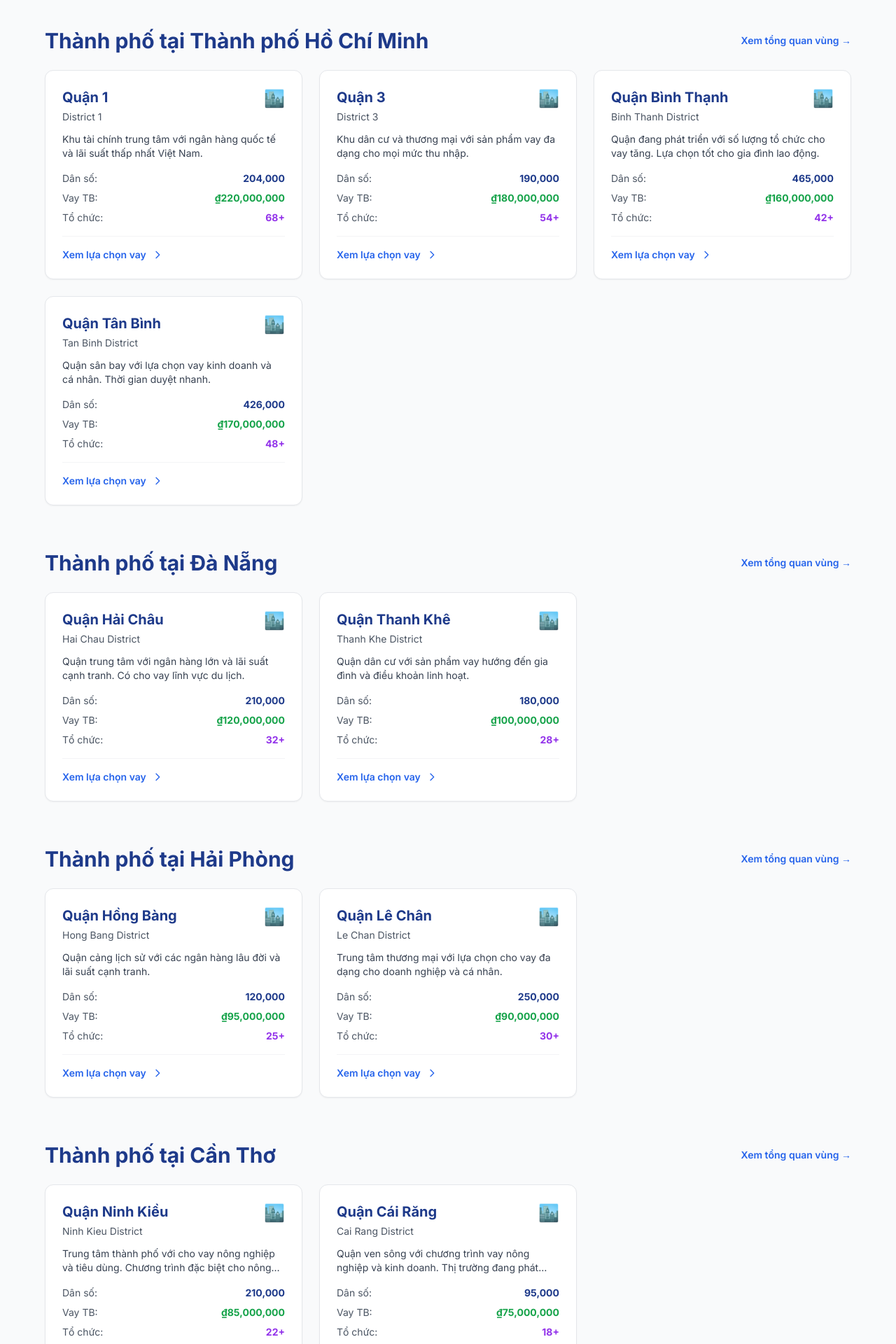
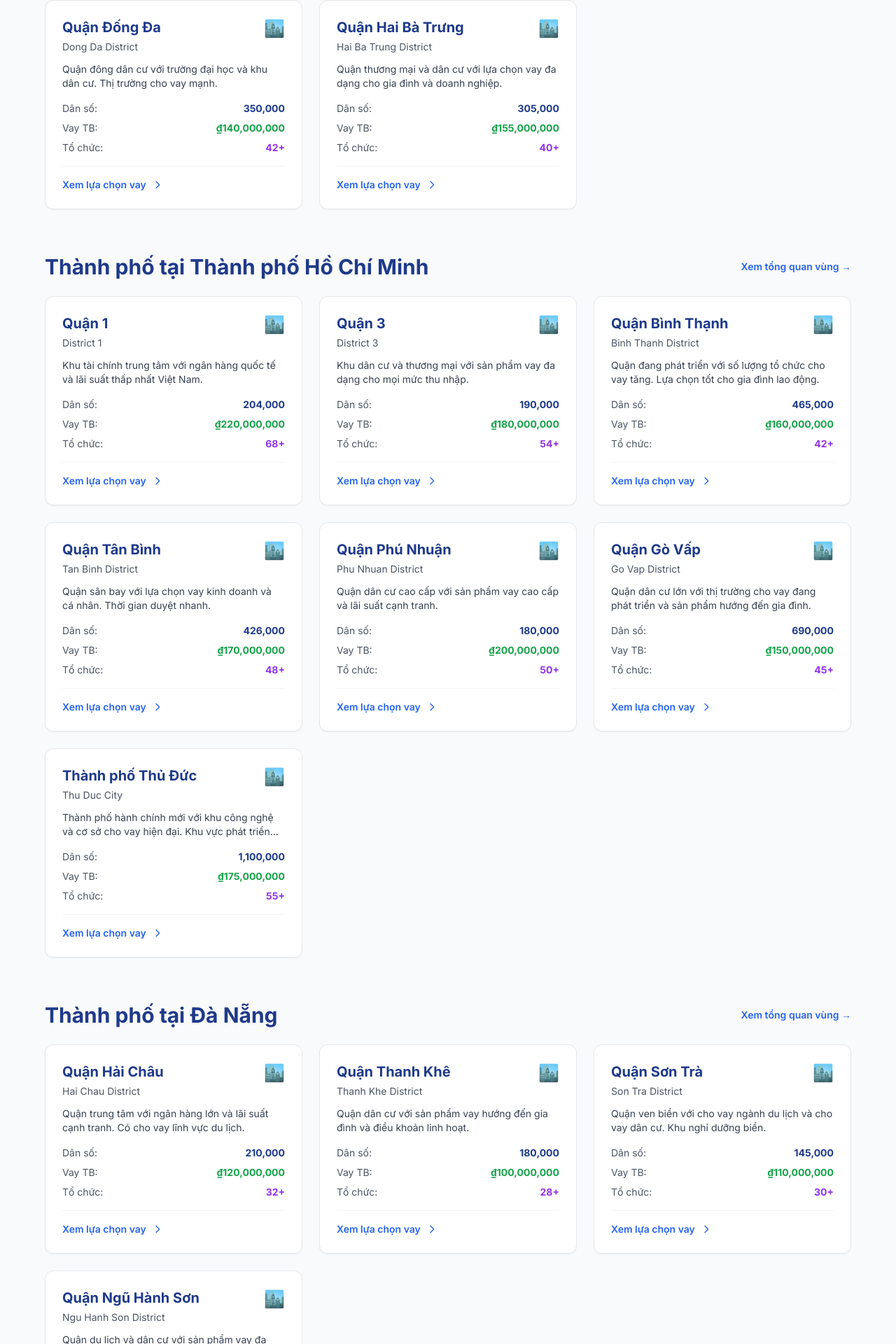
Before and after one commit to maloniai/USA-pujcky, a Next.js app in the folder loan-ai-portal/: page /vn/cities in a window 1280 px wide. Shown: the part 975-2895 px from the top of the page at 70% size. Built offline with nearby package versions, Linux system fonts and the light colour scheme; no server answers; a web font is replaced by a local one.

Commit message:
Expand Vietnam hub to 25+ cities across all 5 regions
Co-authored-by: malonitest <15632934+malonitest@users.noreply.github.com>

```diff
--- a/loan-ai-portal/src/data/countries.ts
+++ b/loan-ai-portal/src/data/countries.ts
@@ -57,7 +57,7 @@ export const liveCountries: CountryHub[] = [
     name: 'Vietnam',
     flag: '🇻🇳',
     description: 'Vay tiêu dùng và hợp nhất nợ cho cư dân Việt Nam. So sánh lãi suất từ các tổ chức tài chính được cấp phép.',
-    coverage: '5 regions • 15+ cities',
+    coverage: '5 regions • 26 cities',
     population: '98M',
     languages: ['Vietnamese'],
     regulator: 'State Bank of Vietnam (NHNN)',
--- a/loan-ai-portal/src/data/vietnam-cities.ts
+++ b/loan-ai-portal/src/data/vietnam-cities.ts
@@ -255,6 +255,203 @@ export const vietnamCities: VietnamCity[] = [
     popularLoanTypesVi: ['Vay nông nghiệp', 'Vay tiêu dùng', 'Vay kinh doanh', 'Vay khẩn cấp'],
     coordinates: { lat: 10.0369, lng: 105.7831 },
   },
+
+  // Additional Hanoi districts
+  {
+    name: 'Dong Da District',
+    nameVi: 'Quận Đống Đa',
+    slug: 'dong-da',
+    region: 'hanoi',
+    regionName: 'Hanoi',
+    regionNameVi: 'Hà Nội',
+    description: 'Densely populated district with universities and residential areas. Strong lending market.',
+    descriptionVi: 'Quận đông dân cư với trường đại học và khu dân cư. Thị trường cho vay mạnh.',
+    population: 350000,
+    avgLoanAmount: '₫140,000,000',
+    avgRate: '12-18% per year',
+    nearbyLenders: 42,
+    popularLoanTypes: ['Personal Loans', 'Education Loans', 'Home Improvement', 'Vehicle Loans'],
+    popularLoanTypesVi: ['Vay tiêu dùng', 'Vay học tập', 'Sửa chữa nhà', 'Vay xe'],
+    coordinates: { lat: 21.0144, lng: 105.8253 },
+  },
+  {
+    name: 'Hai Ba Trung District',
+    nameVi: 'Quận Hai Bà Trưng',
+    slug: 'hai-ba-trung',
+    region: 'hanoi',
+    regionName: 'Hanoi',
+    regionNameVi: 'Hà Nội',
+    description: 'Commercial and residential district with diverse loan options for families and businesses.',
+    descriptionVi: 'Quận thương mại và dân cư với lựa chọn vay đa dạng cho gia đình và doanh nghiệp.',
+    population: 305000,
+    avgLoanAmount: '₫155,000,000',
+    avgRate: '12-18% per year',
+    nearbyLenders: 40,
+    popularLoanTypes: ['Personal Loans', 'Business Loans', 'Home Improvement', 'Medical Loans'],
+    popularLoanTypesVi: ['Vay tiêu dùng', 'Vay kinh doanh', 'Sửa chữa nhà', 'Vay y tế'],
+    coordinates: { lat: 21.0069, lng: 105.8522 },
+  },
+
+  // Additional Ho Chi Minh City districts
+  {
+    name: 'Phu Nhuan District',
+    nameVi: 'Quận Phú Nhuận',
+    slug: 'phu-nhuan',
+    region: 'ho-chi-minh-city',
+    regionName: 'Ho Chi Minh City',
+    regionNameVi: 'Thành phố Hồ Chí Minh',
+    description: 'Upscale residential district with premium loan products and competitive rates.',
+    descriptionVi: 'Quận dân cư cao cấp với sản phẩm vay cao cấp và lãi suất cạnh tranh.',
+    population: 180000,
+    avgLoanAmount: '₫200,000,000',
+    avgRate: '11-17% per year',
+    nearbyLenders: 50,
+    popularLoanTypes: ['Personal Loans', 'Luxury Loans', 'Home Improvement', 'Investment Loans'],
+    popularLoanTypesVi: ['Vay tiêu dùng', 'Vay cao cấp', 'Sửa chữa nhà', 'Vay đầu tư'],
+    coordinates: { lat: 10.7989, lng: 106.6777 },
+  },
+  {
+    name: 'Go Vap District',
+    nameVi: 'Quận Gò Vấp',
+    slug: 'go-vap',
+    region: 'ho-chi-minh-city',
+    regionName: 'Ho Chi Minh City',
+    regionNameVi: 'Thành phố Hồ Chí Minh',
+    description: 'Large residential district with growing lending market and family-focused products.',
+    descriptionVi: 'Quận dân cư lớn với thị trường cho vay đang phát triển và sản phẩm hướng đến gia đình.',
+    population: 690000,
+    avgLoanAmount: '₫150,000,000',
+    avgRate: '12-18% per year',
+    nearbyLenders: 45,
+    popularLoanTypes: ['Personal Loans', 'Vehicle Loans', 'Home Improvement', 'Education Loans'],
+    popularLoanTypesVi: ['Vay tiêu dùng', 'Vay xe', 'Sửa chữa nhà', 'Vay học tập'],
+    coordinates: { lat: 10.8376, lng: 106.6664 },
+  },
+  {
+    name: 'Thu Duc City',
+    nameVi: 'Thành phố Thủ Đức',
+    slug: 'thu-duc',
+    region: 'ho-chi-minh-city',
+    regionName: 'Ho Chi Minh City',
+    regionNameVi: 'Thành phố Hồ Chí Minh',
+    description: 'New administrative city with tech parks and modern loan facilities. Rapid growth area.',
+    descriptionVi: 'Thành phố hành chính mới với khu công nghệ và cơ sở cho vay hiện đại. Khu vực phát triển nhanh.',
+    population: 1100000,
+    avgLoanAmount: '₫175,000,000',
+    avgRate: '11-17% per year',
+    nearbyLenders: 55,
+    popularLoanTypes: ['Personal Loans', 'Business Loans', 'Tech Startup Loans', 'Vehicle Loans'],
+    popularLoanTypesVi: ['Vay tiêu dùng', 'Vay kinh doanh', 'Vay khởi nghiệp công nghệ', 'Vay xe'],
+    coordinates: { lat: 10.8509, lng: 106.7717 },
+  },
+
+  // Additional Da Nang districts
+  {
+    name: 'Son Tra District',
+    nameVi: 'Quận Sơn Trà',
+    slug: 'son-tra',
+    region: 'da-nang',
+    regionName: 'Da Nang',
+    regionNameVi: 'Đà Nẵng',
+    description: 'Coastal district with tourism industry loans and residential lending. Beach resort area.',
+    descriptionVi: 'Quận ven biển với cho vay ngành du lịch và cho vay dân cư. Khu nghỉ dưỡng biển.',
+    population: 145000,
+    avgLoanAmount: '₫110,000,000',
+    avgRate: '13-19% per year',
+    nearbyLenders: 30,
+    popularLoanTypes: ['Personal Loans', 'Tourism Business Loans', 'Home Improvement', 'Vehicle Loans'],
+    popularLoanTypesVi: ['Vay tiêu dùng', 'Vay kinh doanh du lịch', 'Sửa chữa nhà', 'Vay xe'],
+    coordinates: { lat: 16.0626, lng: 108.2431 },
+  },
+  {
+    name: 'Ngu Hanh Son District',
+    nameVi: 'Quận Ngũ Hành Sơn',
+    slug: 'ngu-hanh-son',
+    region: 'da-nang',
+    regionName: 'Da Nang',
+    regionNameVi: 'Đà Nẵng',
+    description: 'Tourist and residential district with varied loan products for local businesses.',
+    descriptionVi: 'Quận du lịch và dân cư với sản phẩm vay đa dạng cho doanh nghiệp địa phương.',
+    population: 70000,
+    avgLoanAmount: '₫105,000,000',
+    avgRate: '13-19% per year',
+    nearbyLenders: 26,
+    popularLoanTypes: ['Personal Loans', 'Business Loans', 'Tourism Loans', 'Emergency Loans'],
+    popularLoanTypesVi: ['Vay tiêu dùng', 'Vay kinh doanh', 'Vay du lịch', 'Vay khẩn cấp'],
+    coordinates: { lat: 16.0015, lng: 108.2625 },
+  },
+
+  // Additional Hai Phong districts
+  {
+    name: 'Ngo Quyen District',
+    nameVi: 'Quận Ngô Quyền',
+    slug: 'ngo-quyen',
+    region: 'hai-phong',
+    regionName: 'Hai Phong',
+    regionNameVi: 'Hải Phòng',
+    description: 'Central business district with strong banking presence and competitive lending.',
+    descriptionVi: 'Quận trung tâm kinh doanh với sự hiện diện ngân hàng mạnh và cho vay cạnh tranh.',
+    population: 135000,
+    avgLoanAmount: '₫92,000,000',
+    avgRate: '13-19% per year',
+    nearbyLenders: 28,
+    popularLoanTypes: ['Personal Loans', 'Business Loans', 'Vehicle Loans', 'Home Improvement'],
+    popularLoanTypesVi: ['Vay tiêu dùng', 'Vay kinh doanh', 'Vay xe', 'Sửa chữa nhà'],
+    coordinates: { lat: 20.8533, lng: 106.6789 },
+  },
+  {
+    name: 'Kien An District',
+    nameVi: 'Quận Kiến An',
+    slug: 'kien-an',
+    region: 'hai-phong',
+    regionName: 'Hai Phong',
+    regionNameVi: 'Hải Phòng',
+    description: 'Industrial and residential district with business and personal loan options.',
+    descriptionVi: 'Quận công nghiệp và dân cư với lựa chọn vay kinh doanh và cá nhân.',
+    population: 90000,
+    avgLoanAmount: '₫88,000,000',
+    avgRate: '13-19% per year',
+    nearbyLenders: 24,
+    popularLoanTypes: ['Personal Loans', 'Business Loans', 'Industrial Loans', 'Emergency Loans'],
+    popularLoanTypesVi: ['Vay tiêu dùng', 'Vay kinh doanh', 'Vay công nghiệp', 'Vay khẩn cấp'],
+    coordinates: { lat: 20.8094, lng: 106.6136 },
+  },
+
+  // Additional Can Tho districts
+  {
+    name: 'Binh Thuy District',
+    nameVi: 'Quận Bình Thủy',
+    slug: 'binh-thuy',
+    region: 'can-tho',
+    regionName: 'Can Tho',
+    regionNameVi: 'Cần Thơ',
+    description: 'Mixed urban-rural district with agricultural and consumer lending programs.',
+    descriptionVi: 'Quận hỗn hợp đô thị-nông thôn với chương trình cho vay nông nghiệp và tiêu dùng.',
+    population: 85000,
+    avgLoanAmount: '₫78,000,000',
+    avgRate: '14-20% per year',
+    nearbyLenders: 20,
+    popularLoanTypes: ['Agricultural Loans', 'Personal Loans', 'Home Improvement', 'Vehicle Loans'],
+    popularLoanTypesVi: ['Vay nông nghiệp', 'Vay tiêu dùng', 'Sửa chữa nhà', 'Vay xe'],
+    coordinates: { lat: 10.0796, lng: 105.7478 },
+  },
+  {
+    name: 'O Mon District',
+    nameVi: 'Quận Ô Môn',
+    slug: 'o-mon',
+    region: 'can-tho',
+    regionName: 'Can Tho',
+    regionNameVi: 'Cần Thơ',
+    description: 'Expanding district with agricultural focus and growing personal loan market.',
+    descriptionVi: 'Quận đang mở rộng với trọng tâm nông nghiệp và thị trường vay cá nhân đang phát triển.',
+    population: 178000,
+    avgLoanAmount: '₫82,000,000',
+    avgRate: '14-20% per year',
+    nearbyLenders: 21,
+    popularLoanTypes: ['Agricultural Loans', 'Personal Loans', 'Business Loans', 'Medical Loans'],
+    popularLoanTypesVi: ['Vay nông nghiệp', 'Vay tiêu dùng', 'Vay kinh doanh', 'Vay y tế'],
+    coordinates: { lat: 10.1196, lng: 105.6247 },
+  },
 ]
 
 export function getVietnamCityBySlug(slug: string): VietnamCity | undefined {
```
Also changed, not shown: 1 other file (tests, documents, lock files or other folders).
